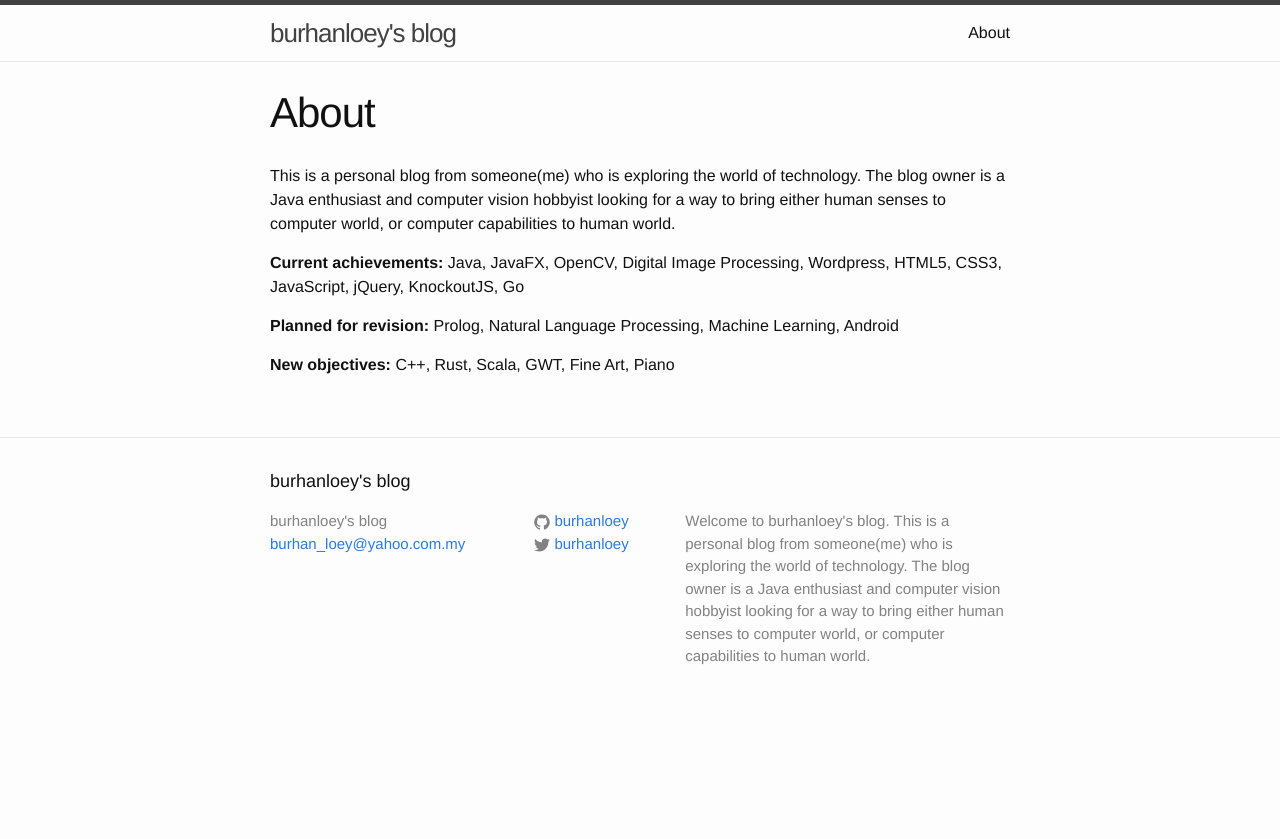
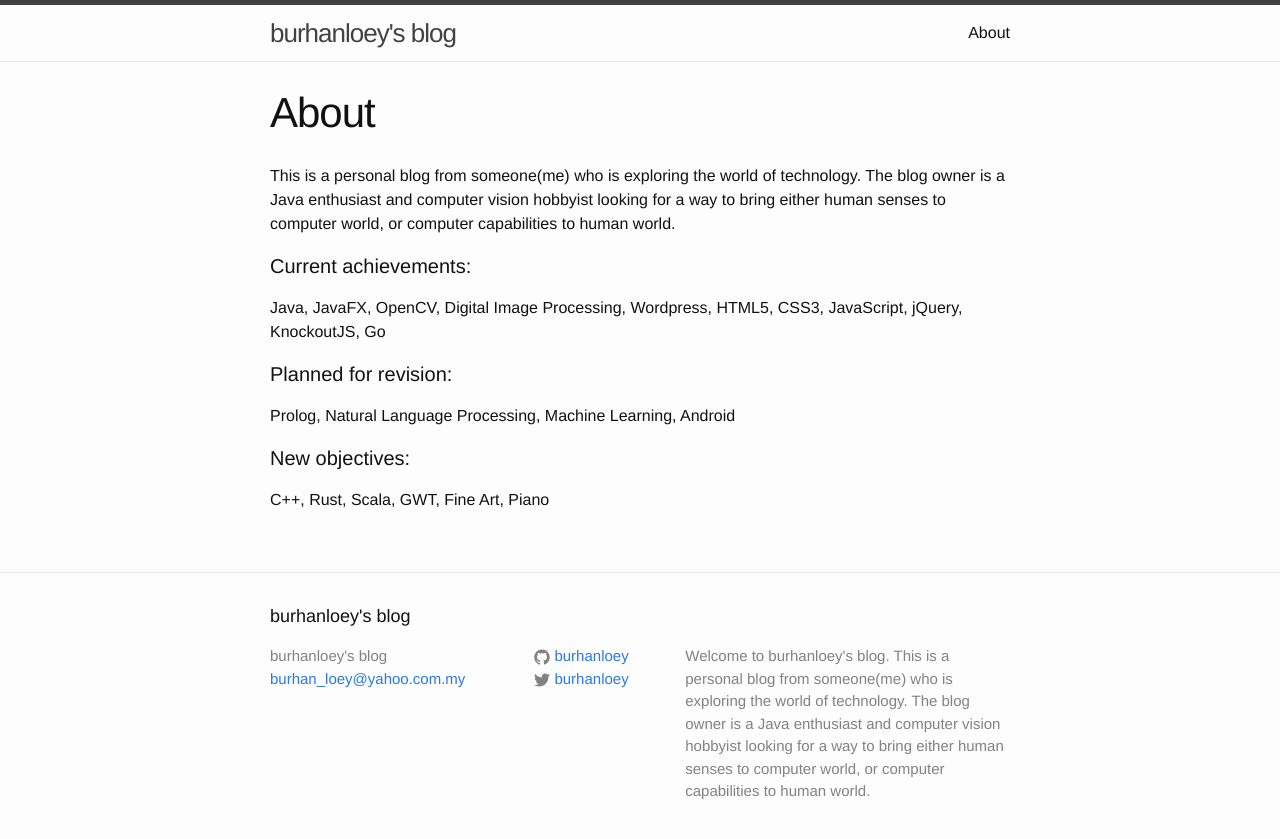
Before and after one commit to burhanloey/burhanloey.github.io, a Jekyll site: the page built from about.md, in a window 1280 px wide. Shown: the top 839 px of the page. Built offline with Jekyll 4.4.1, drawn with Linux system fonts in a browser that asks for light colours.

Commit message:
Change text styling

```diff
--- a/about.md
+++ b/about.md
@@ -6,11 +6,11 @@ permalink: /about/
 
 This is a personal blog from someone(me) who is exploring the world of technology. The blog owner is a Java enthusiast and computer vision hobbyist looking for a way to bring either human senses to computer world, or computer capabilities to human world.
 
-**Current achievements:**
+#### Current achievements:
 Java, JavaFX, OpenCV, Digital Image Processing, Wordpress, HTML5, CSS3, JavaScript, jQuery, KnockoutJS, Go
 
-**Planned for revision:**
+#### Planned for revision:
 Prolog, Natural Language Processing, Machine Learning, Android
 
-**New objectives:**
+#### New objectives:
 C++, Rust, Scala, GWT, Fine Art, Piano
```
